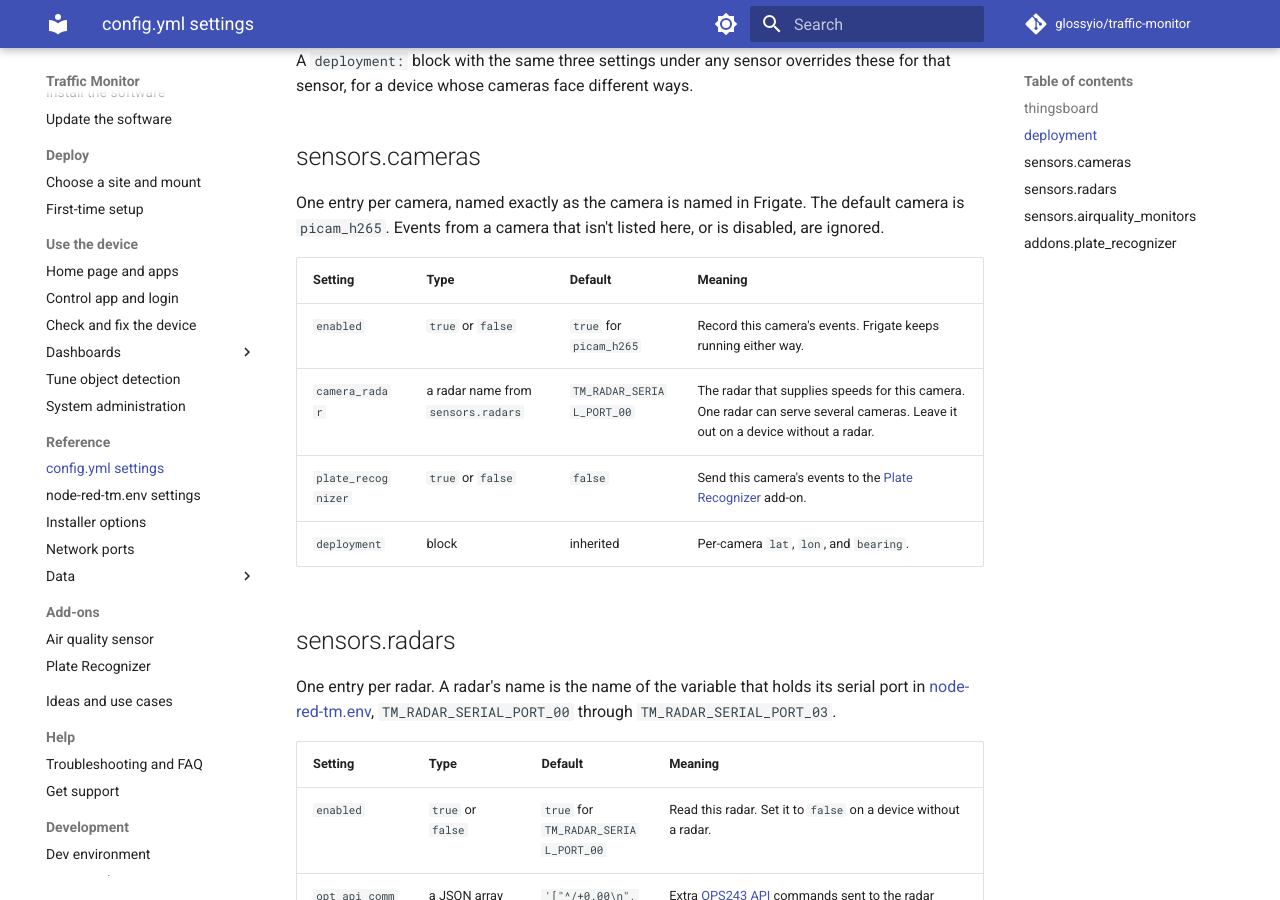
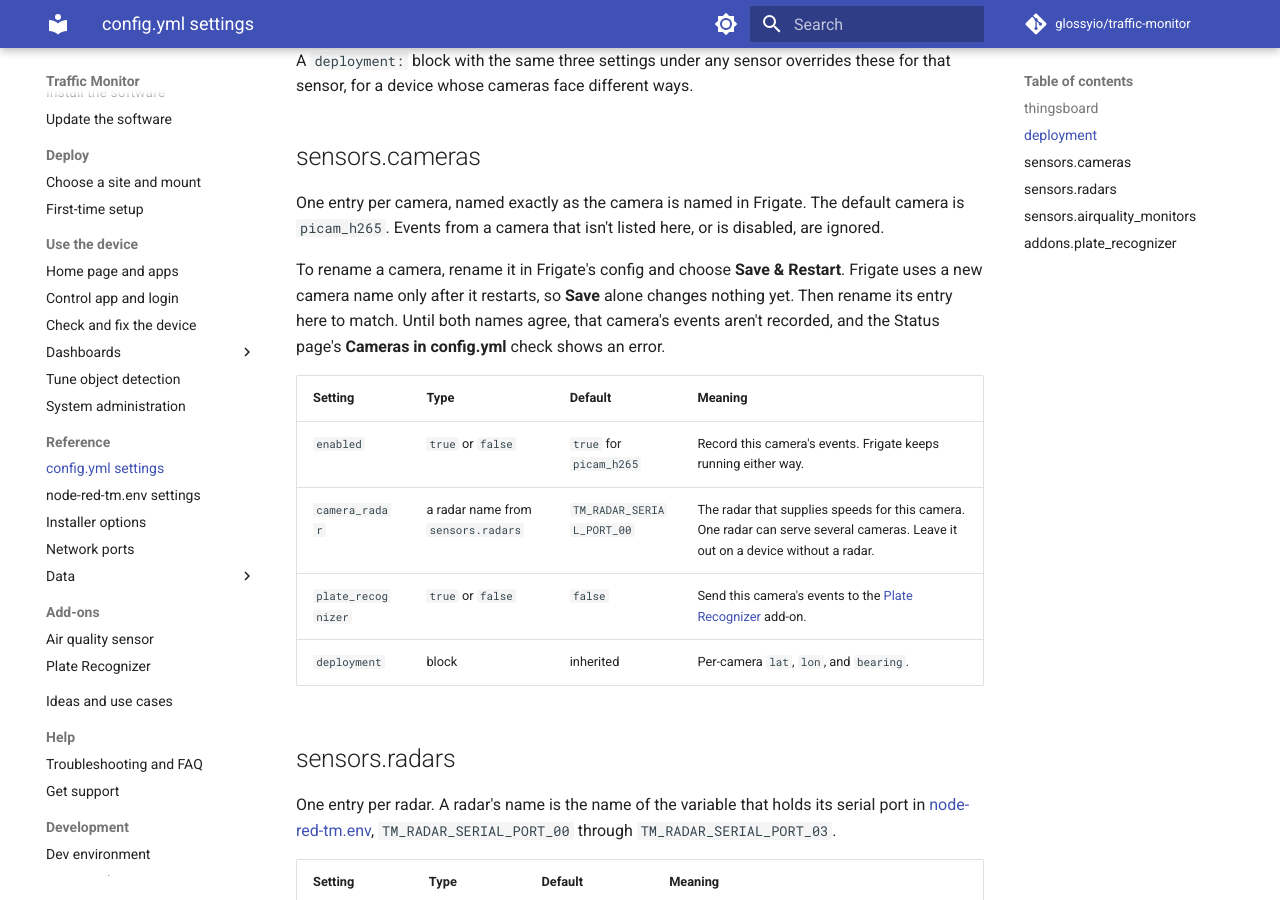
Before and after one commit to glossyio/traffic-monitor, an MkDocs documentation site: the page built from docs/configuration/node-red-config.md, in a window 1280 px wide and 900 px high, scrolled down 1719 px. Built offline with MkDocs 1.6.1 and Material for MkDocs 9.7.7, drawn with Linux system fonts in a browser that asks for light colours; comment, search, counter and statistics services are not loaded; the version menu is left out.

Commit message:
Say that a camera rename needs Frigate's Save & Restart
Frigate applies a new camera name only when it restarts, so a plain
Save in its config editor changes nothing yet. The sensors.cameras
section now says to rename the camera with Save & Restart, then rename
its config.yml entry to match, and that until both agree the camera's
events aren't recorded and the Status page's Cameras in config.yml
check shows an error. Found in the bench-Pi run's camera-rename check.

Assisted-by: Claude Code 2.1.312 (CLI)
AI-Model: Claude Opus 5.5 (claude-opus-5-5)
AI-Effort: high
AI-Role: drafted

```diff
--- a/docs/configuration/node-red-config.md
+++ b/docs/configuration/node-red-config.md
@@ -44,6 +44,8 @@ A `deployment:` block with the same three settings under any sensor overrides th
 
 One entry per camera, named exactly as the camera is named in Frigate. The default camera is `picam_h265`. Events from a camera that isn't listed here, or is disabled, are ignored.
 
+To rename a camera, rename it in Frigate's config and choose **Save & Restart**. Frigate uses a new camera name only after it restarts, so **Save** alone changes nothing yet. Then rename its entry here to match. Until both names agree, that camera's events aren't recorded, and the Status page's **Cameras in config.yml** check shows an error.
+
 | Setting | Type | Default | Meaning |
 |---|---|---|---|
 | `enabled` | `true` or `false` | `true` for `picam_h265` | Record this camera's events. Frigate keeps running either way. |
```
